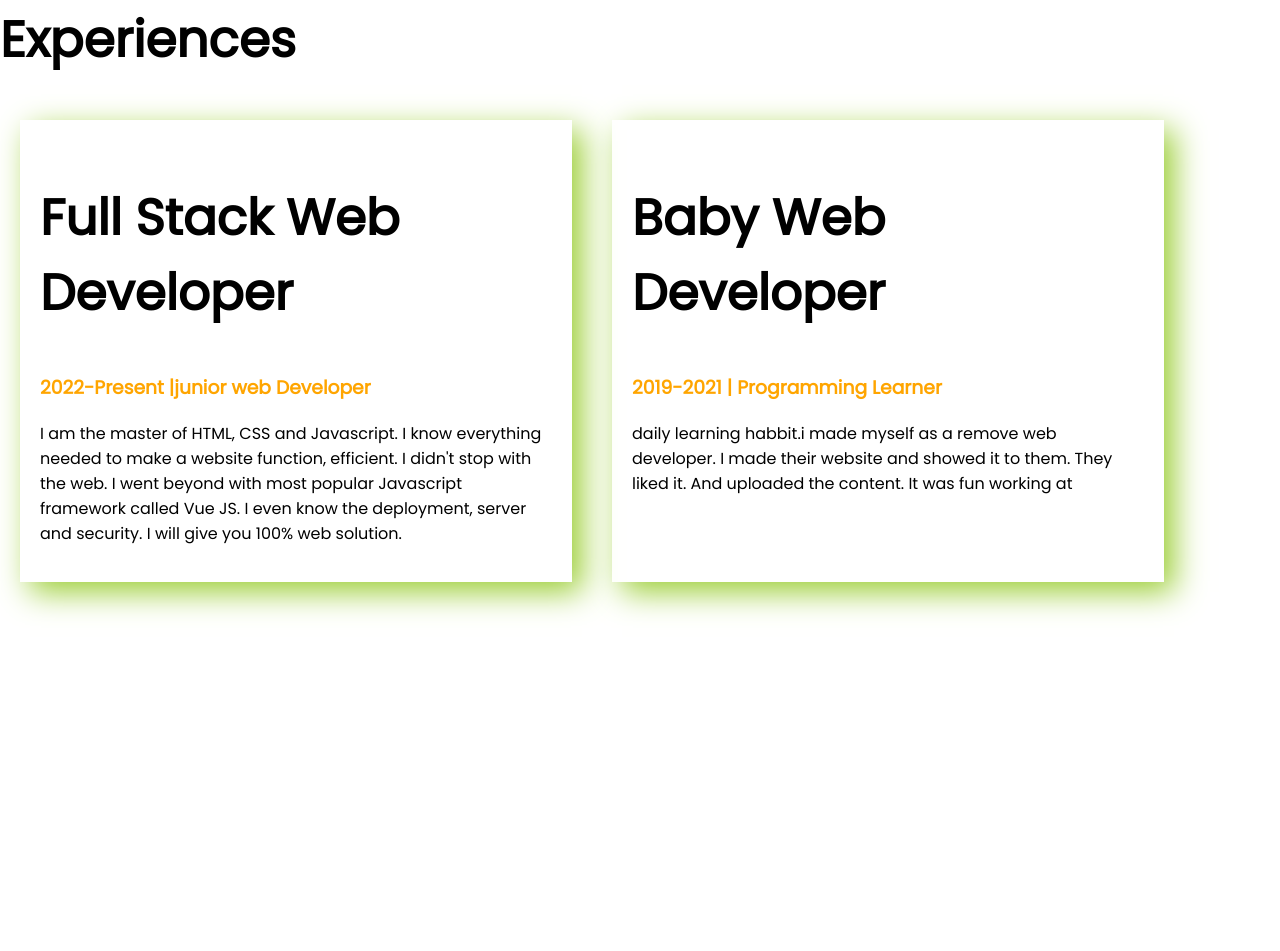
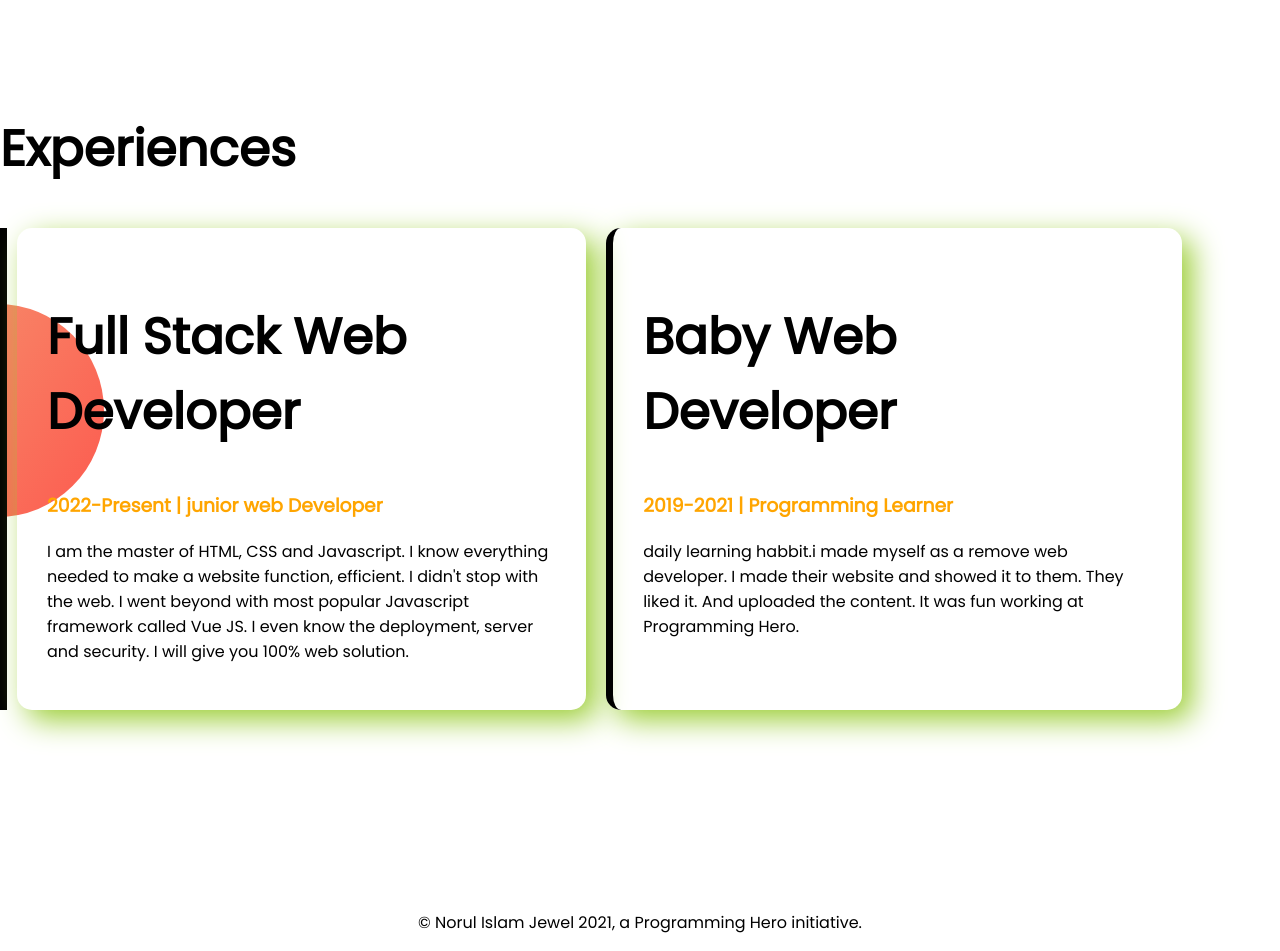
Before and after one commit to NORULISLAM/developer-protfolio, a plain HTML site: page index.html in a window 1280 px wide. Shown: the part 1399-2350 px from the top of the page. Before the commit the page ends 2131 px from the top, so only its background shows below. Drawn offline with Linux system fonts and the light colour scheme.

Commit message:
my-first-website-expriance

```diff
--- a/index.html
+++ b/index.html
@@ -55,24 +55,29 @@
     </section>
     <section class="expreance-area">
         <h1>Experiences</h1>
-        <div class="flexible-container">
+        <div id="web-dev-exp2" class="flexible-container">
             <div class="expreance-unit">
                 <h1>Full Stack Web Developer</h1>
-                <h3 class="orange-color">2022-Present |junior web Developer</h3>
+                <h3 class="orange-color">2022-Present | junior web Developer</h3>
                 <p>I am the master of HTML, CSS and Javascript. I know everything needed to make a website function,
                     efficient. I didn't stop with the web. I went beyond with most popular Javascript framework called
                     Vue
                     JS. I even know the deployment, server and security. I will give you 100% web solution.</p>
             </div>
-            <div class="expreance-unit">
+            <div id="web-dev-exp" class="expreance-unit">
                 <h1>Baby Web Developer</h1>
                 <h3 class="orange-color">2019-2021 | Programming Learner</h3>
                 <p>daily learning habbit.i made myself as a remove web developer. I made their website and showed it to
-                    them. They liked it. And uploaded the content. It was fun working at
+                    them. They liked it. And uploaded the content. It was fun working at Programming Hero.
                 </p>
             </div>
         </div>
     </section>
+    <footer>
+        <p>
+            © Norul Islam Jewel 2021, a Programming Hero initiative.
+        </p>
+    </footer>
 </body>
 
 </html>
--- a/style.css
+++ b/style.css
@@ -10,11 +10,11 @@ h1{
 }
 .flexible-container{
     display: flex;
-    margin-bottom: 150px;
+    margin-bottom: 200px;
 }
 .half-width{
     width: 50%;
-    padding-left: 1%;
+    padding-left: 2px;
 }
 .half-width img{
     width: 80%;
@@ -41,8 +41,26 @@ h1{
 .expreance-unit{
     box-shadow: 10px 10px 30px yellowgreen;
     width: 40%;
-    margin-left: 20px;
-    margin-right: 20px;
-    padding: 20px;
-
+    margin-left: 10px;
+    margin-right: 10px;
+    padding: 30px;
+    border-radius: 15px;
 }
+.expreance-area{
+    background-image: url(images/exp-bg.png);
+    background-repeat: no-repeat;
+    background-position: left;
+}
+#web-dev-exp{
+    border-left: 7px solid;
+    border-image: linear-gradient(blue cyan);
+    border-image-slice: 2%;
+}
+#web-dev-exp2{
+    border-left: 7px solid;
+    border-image: linear-gradient(blue cyan);
+    border-image-slice: 2%;
+}
+footer p{
+    text-align: center;
+}
```
